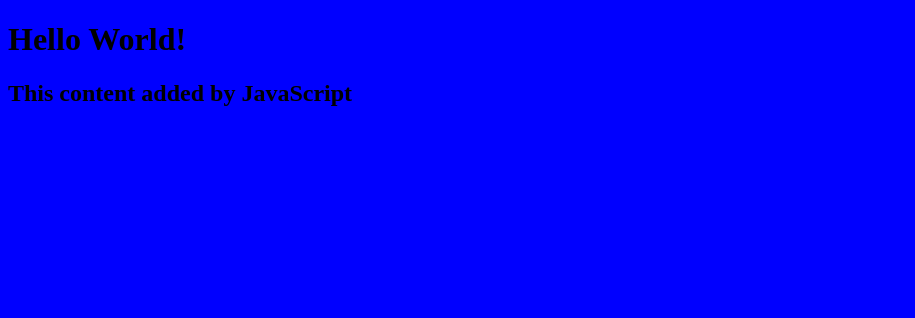
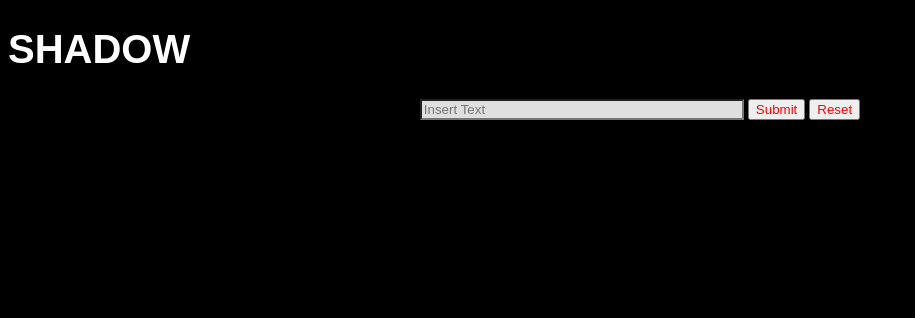
Before and after one commit to Fleurelle/Phase1-Project, a plain HTML site: page index.html in a window 1280 px wide. Shown: the whole page, without its empty margins (0-915 px from the left). Drawn offline with Linux system fonts and the light colour scheme; no server answers; a web font is replaced by a local one.

Commit message:
Adding/Formatting Logo and form

```diff
--- a/index.html
+++ b/index.html
@@ -2,10 +2,44 @@
 <html lang="en">
   <head>
     <link rel="stylesheet" href="style.css">
+    <link rel="preconnect" href="https://fonts.gstatic.com">
+    <link href="https://fonts.googleapis.com/css2?family=Pattaya&display=swap" rel="stylesheet">
     <title>My Website</title>
   </head>
   <body>
-    <h1>Hello World!</h1>
+
+    <!-- name & logo - upon being clicked it reloads the page entirely -->
+    <div class="compName">
+        <a href="index.html" style="text-decoration: none;"><h1>SHADOW</h1></a>
+    </div>
+
+    <!-- Input form -->
+    <div class ="container">
+        <form id="user-word">
+            <input type="text" id="text-box" placeholder="Insert Text">
+            <input type="submit" id="submit-btn" value="Submit">
+            <input type="reset" id="reset-btn" value="Reset" onclick="reloadP()">
+        </form>
+    </div>
+
+    <!-- Search Results -->
+    <div class="search-result">
+        <div id="word">
+            <h3>Word</h3>
+        </div>
+            <br>
+        <div id="phonetic">
+            <h3>Phonetic</h3>
+        </div>
+            <br>
+        <div id="definition">
+            <h3>Definition</h3>
+        </div>
+    </div>
+
+
+
+
     <script src="script.js"></script>
   </body>
 </html>
--- a/script.js
+++ b/script.js
@@ -1,4 +1,20 @@
-const h2 = document.createElement('h2');
-h2.textContent = "This content added by JavaScript";
+// For reset button to reload page
+function reloadP(){
+    location.reload()
+}
+//1. URL
+// const BASE_URL = 'https://www.dictionaryapi.com/api/v3/references/collegiate/json/voluminous?key=27e8b185-779c-40f8-981e-8b70ee4c42b6'
 
-document.querySelector('body').appendChild(h2);
+const BASE_URL = 'https://dictionaryapi.com/api/v3/references/collegiate/json/test?key=27e8b185-779c-40f8-981e-8b70ee4c42b6'
+
+//2. URL Request
+fetch(BASE_URL)
+    .then(res => res.json())
+    .then(console.log)
+
+
+
+
+//3. Specify Header
+
+//4. Specify Body
--- a/style.css
+++ b/style.css
@@ -1,3 +1,41 @@
-body {
-    background: blue;
-  }
+body{
+    background: black;
+}
+
+/* LOGO */
+div.compName h1{
+    background-color: black;
+    border-color: blanchedalmond;
+    cursor:pointer;
+    font-family: 'Pattaya', sans-serif;
+    font-size: 40px;
+    padding: 0;
+    border:none;
+    text-decoration: none;
+    color: white;
+}
+
+/* Form container */
+div.container{
+    text-align: center;
+}
+
+/* WORD BOX*/
+form#user-word input#text-box{
+    width: 25%;
+    background-color: rgb(224, 223, 223);
+}
+
+/* Submit button */
+form#user-word input#submit-btn{
+    font-family: 'Pattaya', sans-serif;
+    color: red;
+    cursor: pointer;
+}
+
+/* Reset button */
+form#user-word input#reset-btn{
+    font-family: 'Pattaya', sans-serif;
+    color: red;
+    cursor: pointer;
+}
```
